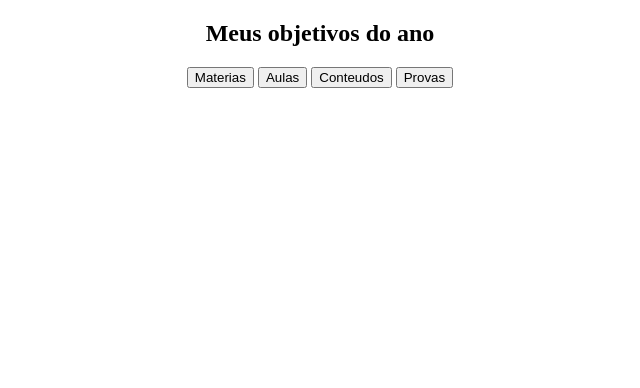
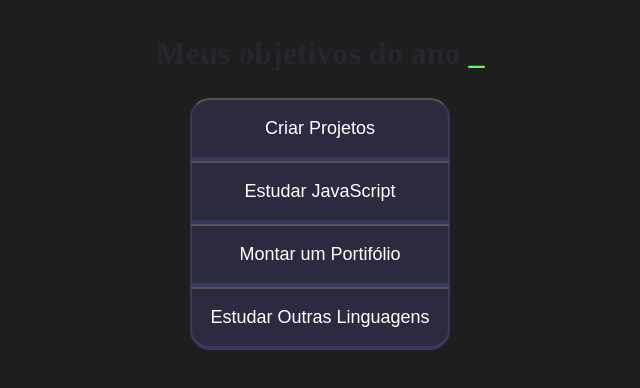
Before and after one commit to yJoaoVhz/Primeiro-Trimestre, a plain HTML site: page index.html in a window 1280 px wide. Shown: the whole page, without its empty margins (320-960 px from the left). Drawn offline with Linux system fonts and the light colour scheme.

Commit message:
Add files via upload

```diff
--- a/index.html
+++ b/index.html
@@ -9,12 +9,12 @@
 </head>
 <body>
     <section class="conteudo-principal">
-        <h2 class="titulo-principal">Meus objetivos do ano</h2>
+        <h2 class="titulo-principal">Meus objetivos do ano <span>_</span></h2>
         <div class="botoes">
-            <button>Materias</button>
-            <button>Aulas</button>
-            <button>Conteudos</button>
-            <button>Provas</button>
+            <button class="botao">Criar Projetos</button>
+            <button class="botao">Estudar JavaScript</button>
+            <button class="botao">Montar um Portifólio</button>
+            <button class="botao">Estudar Outras Linguagens</button>
         </div>
     </section>
 </body>
--- a/style.css
+++ b/style.css
@@ -1,11 +1,54 @@
 :root {
+    --cord-de-fundo: #1E1E1E;
+    --verde: #5FFF57;
+    --branco: #FFFFFF;
+    --botao-ativo: #3A375E;
+    --botao-inativo: rgba(58,55,94,0.5);
+    --texto-fundo: rgba(58,55,94,0.3);
+}
 
+* {
+    background-color: var(--cord-de-fundo);
+    color: var(--texto-fundo);
+}
+
+.conteudo-principal {
+    display: flex;
+    flex-direction: column;
+    justify-content: center;
+    align-items: center;
+    max-width: 100%;
+    margin: 0 auto;
 }
 
 .titulo-principal {
     text-align: center;
+    width: 100%;
+    font-size: 32px;
 }
 
-.botoes {
-    text-align: center;
+.botao {
+    background-color: var(--botao-inativo);
+    color: white;
+    display: flex;
+    justify-content: center;
+    align-items: center;
+    width: 100%;
+    font-size: 18px;
+    padding: 1em;
+    border-bottom: 4px solid var(--botao-ativo);
+    border-left: 2px solid var(--botao-ativo);
+    border-right: 2px solid var(--botao-ativo);
 }
+
+.botao:first-child {
+    border-radius: 20px 20px 0 0;
+}
+
+.botao:last-child {
+    border-radius: 0px 0px 20px 20px;
+}
+
+span {
+    color: var(--verde);
+}
```
